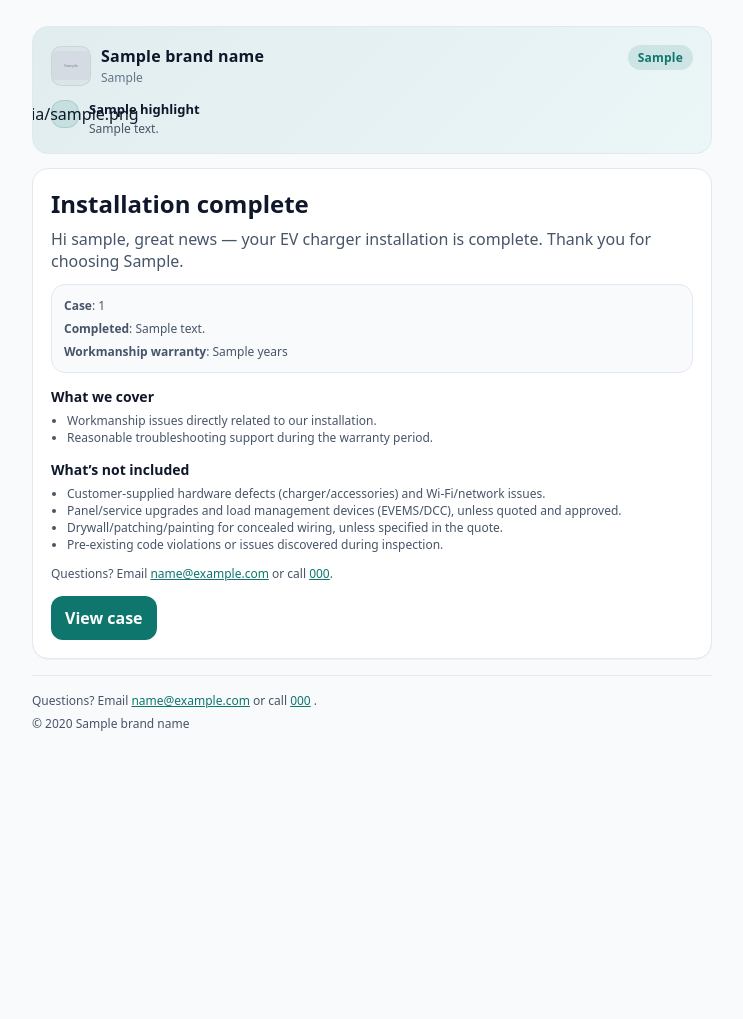
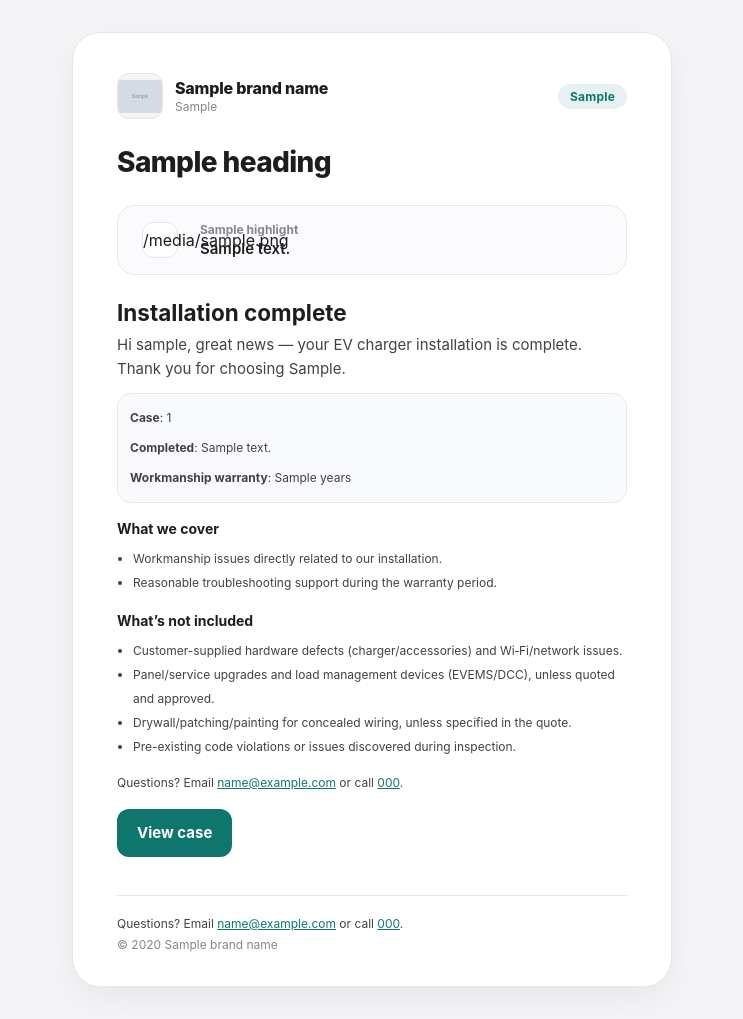
Before and after one commit to bkcsplayer/fft-evquote-helper, a Python web app: template backend/app/templates/completion.html in a window 1280 px wide. Shown: the whole page, without its empty margins (268-1011 px from the left). Before the commit the page ends 731 px from the top, so only its background shows below. Run offline with Jinja, Linux system fonts and the light colour scheme; the template is opened without the code that fills it: most values are stand-ins (such as "Sample title", 1, 10 or a date in 2020); grey boxes marked "Sample" are stand-in pictures.

Commit message:
feat(email): redesign transactional email shell + fix broken/unreliable logo
base.html rewrite: table-based layout (was flex/CSS-grid, breaks in Outlook)
matching the Apple-style reference the user supplied (rounded 28px card,
#f5f5f7 background, SF Pro font stack, icon-bubble detail rows). All 14
existing email templates extend this file via {% block content %} and only
use .muted/.small/.btn/.btn-outline/.icon, which are preserved, so none of
them needed changes. quote_preview.html is a fully standalone document with
its own <style> block (doesn't extend base.html) — unaffected.

Logo fix: emails rendered a bare <img src="http://localhost:.../uploads/...">
— unreachable by any real mail client in dev, and blocked by clients that
disable remote images by default even in prod. notify service now inlines
the logo as a base64 data: URI (_brand_logo_data_uri in
notification_service.py), reading the file directly off local disk for our
own /uploads/branding/... uploads — zero network dependency, works in every
environment. Falls back to the old absolute-URL behavior for anything that
isn't a local upload.

New brand logo (yellow "F" mark, user-supplied) replaces the placeholder in
both apps' public/brand-logo.png (browser header fallback) and is now
favicon.png for both frontend/ and admin/ (index.html <link rel="icon">
updated). Re-uploaded through the existing admin logo endpoint so
brand_profile.logo_url points at it too.

Verified: sent all 14 templates (8 v3 + 6 EV) to a real inbox after the
fix — DB confirms the base64 <img> is present and every v3 send status is
'sent'. 19/19 pytest still green.

```diff
--- a/admin/index.html
+++ b/admin/index.html
@@ -2,7 +2,7 @@
 <html lang="en">
   <head>
     <meta charset="UTF-8" />
-    <link rel="icon" type="image/svg+xml" href="/vite.svg" />
+    <link rel="icon" type="image/png" href="/favicon.png" />
     <meta name="viewport" content="width=device-width, initial-scale=1.0" />
     <link rel="preconnect" href="https://fonts.googleapis.com" />
     <link rel="preconnect" href="https://fonts.gstatic.com" crossorigin />
--- a/backend/app/templates/base.html
+++ b/backend/app/templates/base.html
@@ -3,100 +3,140 @@
   <head>
     <meta charset="utf-8" />
     <meta name="viewport" content="width=device-width,initial-scale=1" />
+    <meta name="x-apple-disable-message-reformatting" />
+    <meta name="format-detection" content="telephone=no,address=no,email=no,date=no,url=no" />
     <title>{{ title or brand_name }}</title>
     <style>
       :root {
-        --ink: #0f172a;
-        --muted: #475569;
-        --muted2: #64748b;
-        --line: #e2e8f0;
-        --bg: #f8fafc;
+        --ink: #1d1d1f;
+        --muted: #424245;
+        --muted2: #86868b;
+        --line: #e5e5ea;
+        --bg: #f5f5f7;
         --card: #ffffff;
         --accent: #0f766e;
-        --accent2: #14b8a6;
+        --accent-soft: rgba(15, 118, 110, 0.1);
       }
-      body { margin:0; background: var(--bg); color: var(--ink); font-family: ui-sans-serif, system-ui, -apple-system, Segoe UI, Roboto, Helvetica, Arial; }
-      .wrap { max-width: 680px; margin: 0 auto; padding: 26px 16px; }
-      .hero { border-radius: 16px; overflow: hidden; border: 1px solid var(--line); background: linear-gradient(135deg, rgba(15,118,110,.10), rgba(20,184,166,.06)); }
-      .hero-inner { padding: 18px 18px 16px 18px; }
-      .top { display:flex; justify-content:space-between; gap: 14px; align-items:flex-start; }
-      .brand-row { display:flex; align-items:center; gap: 10px; }
-      .logo { width: 38px; height: 38px; border-radius: 10px; border: 1px solid rgba(15,23,42,.08); background: rgba(15,23,42,.03); object-fit: contain; }
-      .brand { font-weight: 900; letter-spacing: .2px; font-size: 16px; margin:0; }
-      .tag { color: var(--muted2); font-size: 12px; margin-top: 2px; }
-      .chip { display:inline-block; padding: 4px 10px; border-radius: 999px; background: rgba(15,118,110,.12); color: var(--accent); font-weight: 800; font-size: 12px; letter-spacing:.2px; }
-      .card { background: var(--card); border:1px solid var(--line); border-radius: 16px; padding: 18px; box-shadow: 0 1px 0 rgba(15,23,42,.03); }
+      body { margin: 0; padding: 0; background: var(--bg); color: var(--ink); font-family: -apple-system, BlinkMacSystemFont, "SF Pro Display", "SF Pro Text", "Segoe UI", Roboto, Helvetica, Arial, sans-serif; }
+      a { color: var(--accent); }
       .muted { color: var(--muted); }
       .small { font-size: 12px; }
-      .btn { display:inline-block; background: var(--accent); color:#fff; padding:11px 14px; border-radius: 12px; text-decoration:none; font-weight: 800; }
-      .btn-outline { display:inline-block; border:1px solid var(--line); color: var(--ink); padding:10px 14px; border-radius: 12px; text-decoration:none; font-weight: 800; background:#fff; }
-      .iconRow { margin-top: 14px; display:grid; grid-template-columns: 1fr; gap: 8px; }
-      .iconItem { display:flex; gap: 10px; align-items:flex-start; }
-      .icon { width: 18px; height: 18px; margin-top: 2px; }
-      .iconBubble { width: 26px; height: 26px; border-radius: 12px; background: rgba(15,118,110,.12); display:flex; align-items:center; justify-content:center; border: 1px solid rgba(15,118,110,.16); }
-      .divider { height: 1px; background: var(--line); margin: 16px 0; }
-      a { color: var(--accent); }
-      @media (min-width: 560px) {
-        .iconRow { grid-template-columns: 1fr 1fr; }
+      .btn { display: inline-block; background: var(--accent); color: #fff !important; padding: 12px 20px; border-radius: 12px; text-decoration: none; font-weight: 700; font-size: 15px; }
+      .btn-outline { display: inline-block; border: 1px solid var(--line); color: var(--ink) !important; padding: 11px 20px; border-radius: 12px; text-decoration: none; font-weight: 700; font-size: 15px; background: #fff; }
+      .chip { display: inline-block; padding: 5px 12px; border-radius: 999px; background: var(--accent-soft); color: var(--accent); font-weight: 700; font-size: 12px; letter-spacing: 0.2px; }
+      .card { background: #fbfbfd; border: 1px solid var(--line); border-radius: 18px; padding: 18px; }
+      .divider { height: 1px; background: var(--line); line-height: 1px; font-size: 1px; }
+      .icon { width: 18px; height: 18px; }
+      /* Legacy classes kept for quote_preview.html and other file-based templates. */
+      .grid { display: grid; grid-template-columns: 1fr auto; gap: 6px 14px; }
+      .k { color: var(--muted2); font-size: 13px; }
+      .v { font-weight: 600; text-align: right; }
+      .r { display: flex; justify-content: space-between; padding: 8px 0; border-top: 1px solid var(--line); }
+      .r.total, .total { font-weight: 800; font-size: 16px; }
+      .pill { display: inline-block; padding: 3px 10px; border-radius: 999px; background: var(--accent-soft); color: var(--accent); font-weight: 700; font-size: 11px; }
+      .terms { line-height: 1.6; }
+      @media only screen and (max-width: 640px) {
+        .email-shell { width: 100% !important; }
+        .email-card { border-radius: 0 !important; }
+        .content-pad { padding-left: 24px !important; padding-right: 24px !important; }
       }
     </style>
   </head>
-  <body>
-    <div class="wrap">
-      <div class="hero">
-        <div class="hero-inner">
-          <div class="top">
-            <div class="brand-row">
-              {% if logo_url %}
-                <img class="logo" src="{{ logo_url }}" alt="{{ brand_short }}" referrerpolicy="no-referrer" />
-              {% else %}
-                <div class="logo" style="display:flex;align-items:center;justify-content:center;font-weight:900;color:rgba(15,23,42,.55);">{{ brand_short }}</div>
-              {% endif %}
-              <div>
-                <div class="brand">{{ brand_name }}</div>
-                <div class="tag">{{ brand_tagline }}</div>
-              </div>
-            </div>
-            {% if top_chip %}
-              <div class="chip">{{ top_chip }}</div>
+  <body style="margin:0; padding:0; background:#f5f5f7;">
+    <div style="display:none; max-height:0; overflow:hidden; opacity:0; color:transparent;">{{ preheader or "" }}</div>
+
+    <table role="presentation" width="100%" cellpadding="0" cellspacing="0" border="0" style="width:100%; background:#f5f5f7;">
+      <tr>
+        <td align="center" style="padding:32px 16px;">
+          <table role="presentation" class="email-shell email-card" width="600" cellpadding="0" cellspacing="0" border="0"
+                 style="width:600px; max-width:600px; background:#ffffff; border:1px solid #e5e5ea; border-radius:28px; overflow:hidden; box-shadow:0 12px 35px rgba(0,0,0,0.06);">
+
+            <!-- Header -->
+            <tr>
+              <td class="content-pad" style="padding:40px 44px 8px 44px;">
+                <table role="presentation" width="100%" cellpadding="0" cellspacing="0" border="0">
+                  <tr>
+                    <td valign="middle">
+                      <table role="presentation" cellpadding="0" cellspacing="0" border="0">
+                        <tr>
+                          <td valign="middle" style="padding-right:12px;">
+                            {% if logo_url %}
+                              <img src="{{ logo_url }}" width="44" height="44" alt="{{ brand_short }}" style="display:block; width:44px; height:44px; border-radius:12px; object-fit:contain; background:#f5f5f7; border:1px solid #e5e5ea;" />
+                            {% else %}
+                              <table role="presentation" cellpadding="0" cellspacing="0" border="0">
+                                <tr>
+                                  <td align="center" valign="middle" style="width:44px; height:44px; border-radius:12px; background:var(--accent); color:#ffffff; font-size:13px; line-height:44px; font-weight:800;">{{ brand_short }}</td>
+                                </tr>
+                              </table>
+                            {% endif %}
+                          </td>
+                          <td valign="middle">
+                            <div style="font-weight:800; font-size:16px; letter-spacing:-0.2px; color:#1d1d1f;">{{ brand_name }}</div>
+                            <div style="font-size:12px; color:#86868b; margin-top:1px;">{{ brand_tagline }}</div>
+                          </td>
+                        </tr>
+                      </table>
+                    </td>
+                    {% if top_chip %}
+                    <td align="right" valign="middle">
+                      <span class="chip">{{ top_chip }}</span>
+                    </td>
+                    {% endif %}
+                  </tr>
+                </table>
+
+                {% if heading %}
+                <h1 style="margin:26px 0 0 0; font-size:28px; line-height:34px; font-weight:800; letter-spacing:-0.6px; color:#1d1d1f;">{{ heading }}</h1>
+                {% endif %}
+              </td>
+            </tr>
+
+            {% if highlights %}
+            <tr>
+              <td class="content-pad" style="padding:18px 44px 0 44px;">
+                <table role="presentation" width="100%" cellpadding="0" cellspacing="0" border="0" style="border:1px solid #e5e5ea; border-radius:18px; background:#fbfbfd;">
+                  {% for h in highlights %}
+                  <tr>
+                    <td width="52" align="center" valign="middle" style="padding:16px 4px 16px 16px;">
+                      <div style="width:34px; height:34px; border-radius:11px; background:#ffffff; border:1px solid #e5e5ea; text-align:center; line-height:34px;">{{ h.icon|safe }}</div>
+                    </td>
+                    <td valign="middle" style="padding:16px 16px 16px 10px;">
+                      <div style="font-size:12px; font-weight:700; color:#86868b;">{{ h.title }}</div>
+                      <div style="font-size:15px; font-weight:600; color:#1d1d1f; margin-top:2px;">{{ h.text }}</div>
+                    </td>
+                  </tr>
+                  {% if not loop.last %}
+                  <tr><td colspan="2" style="padding:0 16px;"><div class="divider">&nbsp;</div></td></tr>
+                  {% endif %}
+                  {% endfor %}
+                </table>
+              </td>
+            </tr>
             {% endif %}
-          </div>
-          {% if highlights %}
-            <div class="iconRow">
-              {% for h in highlights %}
-                <div class="iconItem">
-                  <div class="iconBubble">
-                    {{ h.icon|safe }}
-                  </div>
-                  <div>
-                    <div style="font-weight:800; font-size: 13px; margin:0;">{{ h.title }}</div>
-                    <div class="small muted" style="margin-top:2px;">{{ h.text }}</div>
-                  </div>
+
+            <!-- Content -->
+            <tr>
+              <td class="content-pad" style="padding:26px 44px 8px 44px; font-size:15px; line-height:24px;">
+                {% block content %}{% endblock %}
+              </td>
+            </tr>
+
+            <!-- Footer -->
+            <tr>
+              <td class="content-pad" style="padding:30px 44px 34px 44px;">
+                <div class="divider" style="margin-bottom:20px;">&nbsp;</div>
+                <div class="small muted">
+                  Questions?
+                  {% if support_email %}Email <a href="mailto:{{ support_email }}">{{ support_email }}</a>{% endif %}
+                  {% if support_phone %}{% if support_email %} or{% endif %} call <a href="tel:{{ support_phone }}">{{ support_phone }}</a>{% endif %}.
                 </div>
-              {% endfor %}
-            </div>
-          {% endif %}
-        </div>
-      </div>
+                <div class="small" style="color:#86868b; margin-top:6px;">&copy; {{ year }} {{ brand_name }}</div>
+              </td>
+            </tr>
 
-      <div style="height: 14px"></div>
-      <div class="card">
-        {% block content %}{% endblock %}
-      </div>
-
-      <div class="divider"></div>
-      <div class="muted small">
-        Questions?
-        {% if support_email %}
-          Email <a href="mailto:{{ support_email }}">{{ support_email }}</a>
-        {% endif %}
-        {% if support_phone %}
-          {% if support_email %} or {% endif %}
-          call <a href="tel:{{ support_phone }}">{{ support_phone }}</a>
-        {% endif %}
-        .
-        <div style="margin-top:6px;">© {{ year }} {{ brand_name }}</div>
-      </div>
-    </div>
+          </table>
+        </td>
+      </tr>
+    </table>
   </body>
 </html>
--- a/frontend/index.html
+++ b/frontend/index.html
@@ -2,7 +2,7 @@
 <html lang="en">
   <head>
     <meta charset="UTF-8" />
-    <link rel="icon" type="image/svg+xml" href="/vite.svg" />
+    <link rel="icon" type="image/png" href="/favicon.png" />
     <meta name="viewport" content="width=device-width, initial-scale=1.0" />
     <title>FFT EV Charger — Quote &amp; Tracking</title>
     <link rel="preconnect" href="https://fonts.googleapis.com" />
```
Also changed, not shown: backend/app/services/notification_service.py (+42 -5 lines), admin/public/brand-logo.png, admin/public/favicon.png (added), frontend/public/brand-logo.png, frontend/public/favicon.png (added).
